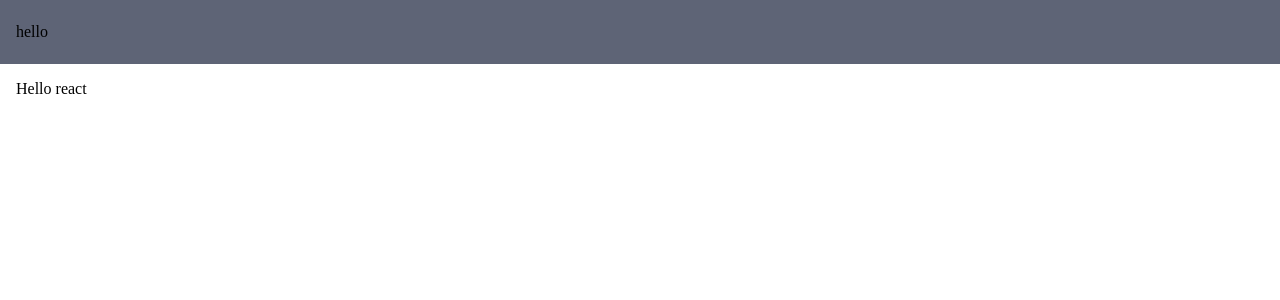
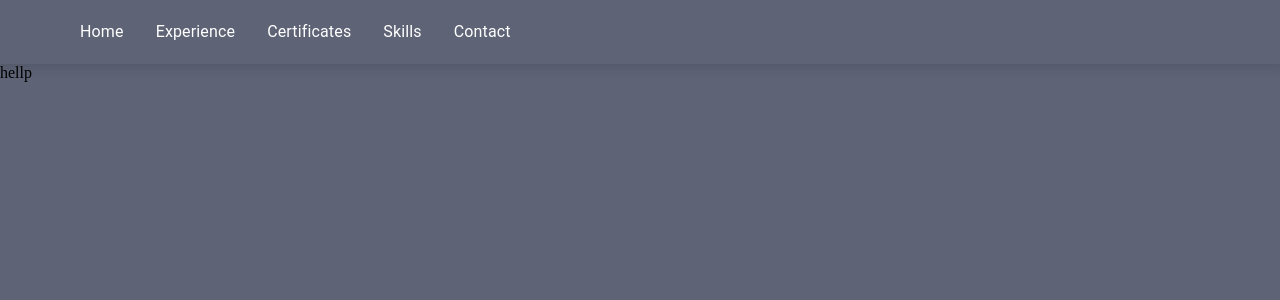
Before and after one commit to armandojes/portfolio, a React (Create React App) app: page / in a window 1280 px wide. Shown: the top 300 px of the page. Built offline with nearby package versions, Linux system fonts and the light colour scheme.

Commit message:
header desktop ready

```diff
--- a/src/App.tsx
+++ b/src/App.tsx
@@ -1,15 +1,14 @@
 import { FC } from 'react';
 import 'normalize.css';
-import Container from './components/container';
-import Header from './components/header';
+import Home from 'pages/home';
+import { StyledEngineProvider } from '@mui/material';
 import GlobalStyles from './styledGlobal';
 
 const App: FC = () => (
-  <>
+  <StyledEngineProvider injectFirst>
     <GlobalStyles />
-    <Header />
-    <Container>Hello react</Container>
-  </>
+    <Home />
+  </StyledEngineProvider>
 );
 
 export default App;
--- a/src/components/container.tsx
+++ /dev/null
@@ -1,16 +0,0 @@
-import styled from 'styled-components';
-
-interface WrapperProps {
-  verticalPadding?: string,
-  horizontalPadding?: string,
-  maxWidth?: string,
-}
-
-const Container = styled.div<WrapperProps>`
-  max-width: ${(props) => props.maxWidth || '1600px'};
-  padding: ${(props) => `${props.horizontalPadding || '1em'} ${props.verticalPadding || '1em'}`};
-  margin: auto;
-  box-sizing: border-box;
-`;
-
-export default Container;
--- a/src/components/header.tsx
+++ /dev/null
@@ -1,26 +0,0 @@
-import { FC } from 'react';
-import styled from 'styled-components';
-import Container from './container';
-
-const HeaderWrapper = styled.header`
-  background-color: var(--greey);
-`;
-
-const HeaderInner = styled.div`
- height: 4em;
- display: flex;
- justify-content: left;
- align-items: center;
-`;
-
-const Header: FC = () => (
-  <HeaderWrapper>
-    <Container horizontalPadding="0em">
-      <HeaderInner>
-        hello
-      </HeaderInner>
-    </Container>
-  </HeaderWrapper>
-);
-
-export default Header;
--- /dev/null
+++ b/src/components/header/index.tsx
@@ -0,0 +1,55 @@
+import { Typography, Container, ButtonBase } from '@mui/material';
+import { HashLink } from 'react-router-hash-link';
+import { FC } from 'react';
+import styled from 'styled-components';
+import menuItems from './menuItems';
+
+const HeaderInner = styled.div`
+ height: 4em;
+ display: flex;
+ justify-content: left;
+ align-items: center;
+ color: #fff;
+`;
+
+const Wrapper = styled.header`
+  position: fixed;
+  width: 100%;
+  box-sizing: border-box;
+  background-color: var(--greey);
+  box-shadow: 0px 0px 10px 5px rgb(0 0 0 / 10%);
+`;
+
+const Link = styled(HashLink)`
+  color: #fff;
+  text-decoration: none;
+`;
+
+const Button = styled(ButtonBase)`
+  padding: .2em 1em;
+  display: block;
+  border-radius: .5em;
+`;
+
+const Header: FC = () => (
+  <>
+    <Wrapper>
+      <Container>
+        <HeaderInner>
+          {menuItems.map((item) => (
+            <Link smooth to={item.path}>
+              <Button>
+                <Typography>{item.label}</Typography>
+              </Button>
+            </Link>
+          ))}
+        </HeaderInner>
+      </Container>
+    </Wrapper>
+
+    { /**  Only for shadow  */ }
+    <HeaderInner />
+  </>
+);
+
+export default Header;
--- /dev/null
+++ b/src/components/header/menuItems.ts
@@ -0,0 +1,9 @@
+const menuItems = [
+  { label: 'Home', path: '#home' },
+  { label: 'Experience', path: '#experience' },
+  { label: 'Certificates', path: '#certificates' },
+  { label: 'Skills', path: '#skills' },
+  { label: 'Contact', path: '#contact' },
+];
+
+export default menuItems;
--- a/src/index.tsx
+++ b/src/index.tsx
@@ -1,5 +1,6 @@
 import React from 'react';
 import ReactDOM from 'react-dom/client';
+import { BrowserRouter } from 'react-router-dom';
 import App from './App';
 import reportWebVitals from './reportWebVitals';
 
@@ -7,7 +8,9 @@ const root = ReactDOM.createRoot(
   document.getElementById('root') as HTMLElement,
 );
 root.render(
-  <App />,
+  <BrowserRouter>
+    <App />
+  </BrowserRouter>,
 );
 
 // If you want to start measuring performance in your app, pass a function
--- /dev/null
+++ b/src/pages/home/index.tsx
@@ -0,0 +1,18 @@
+import Header from 'components/header';
+import { Box } from '@mui/material';
+import { FC } from 'react';
+import styled from 'styled-components';
+
+const FullWrapper = styled.section`
+  background-color: var(--greey);
+  min-height: 100vh;
+`;
+
+const Home: FC = () => (
+  <FullWrapper>
+    <Header />
+    <Box>hellp</Box>
+  </FullWrapper>
+);
+
+export default Home;
--- a/tsconfig.json
+++ b/tsconfig.json
@@ -18,7 +18,8 @@
     "resolveJsonModule": true,
     "isolatedModules": true,
     "noEmit": true,
-    "jsx": "react-jsx"
+    "jsx": "react-jsx",
+    "baseUrl": "src"
   },
   "include": [
     "src"
```
Also changed, not shown: package.json (+5 -2 lines), 1 other file (tests, documents, lock files or other folders).
